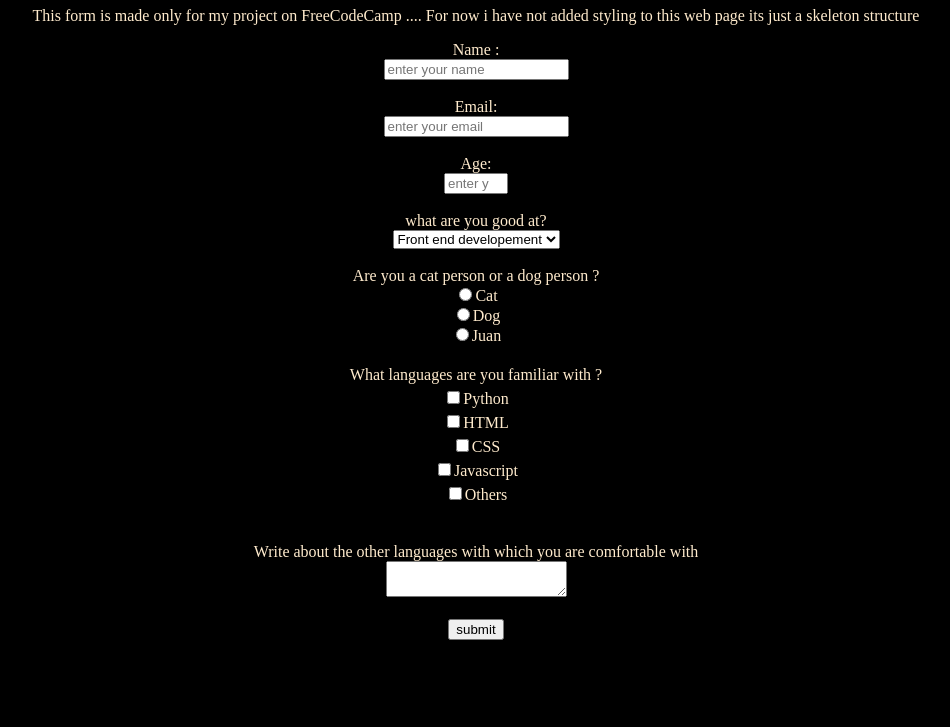
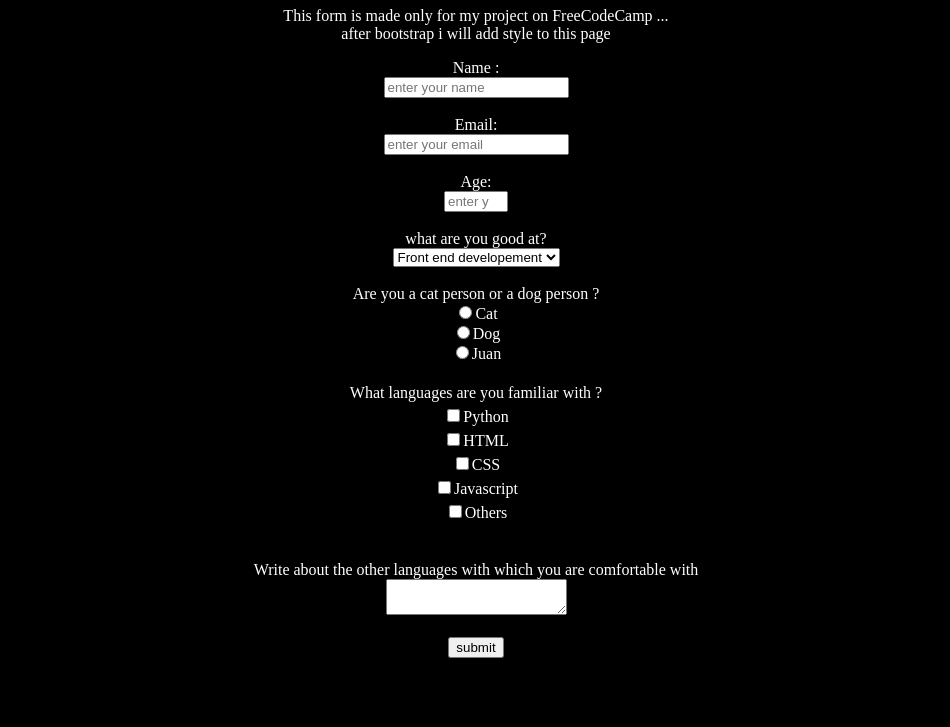
Before and after one commit to strangelavita/web-dev-basics, a plain HTML site: page FCC projects/Survey form/index.html in a window 1280 px wide. Shown: the part 73-800 px from the top of the page, without its empty margins (164-1114 px from the left). Drawn offline with Linux system fonts and the light colour scheme.

Commit message:
Add files via upload

```diff
--- a/FCC projects/Survey form/index.html
+++ b/FCC projects/Survey form/index.html
@@ -1,4 +1,4 @@
-<!DOCTYPE html>
+   <!DOCTYPE html>
 <html lang="en">
 <head>
     <meta charset="UTF-8">
@@ -15,11 +15,11 @@
 <body align = "center" class="classs1">
     <div >
     <h1 id = "title">Survey Form</h1>
-    <p id = "description"> This form is made only for my project on FreeCodeCamp
-        .... For now i have not added styling to this web page its just a skeleton structure
+    <p class = "box1" id = "description"> This form is made only for my project on FreeCodeCamp
+        ...<br> after bootstrap i will add style to this page
     </p>
 
-    <form id = "survey-form" action="#">
+    <form class = "box2" id = "survey-form" action="#">
     <label id ="name-label">
         Name :<br>
         <input id = "name" required type = "text" placeholder="enter your name">
--- a/FCC projects/Survey form/new.css
+++ b/FCC projects/Survey form/new.css
@@ -1,4 +1,21 @@
-.classs1{
+body{
         background-color: black;
-        color: blanchedalmond;
+        color : white;
 }
+/*
+h1{
+        font-family: Arial, Helvetica, sans-serif;
+}
+.box1{
+        width: 40%;
+        text-align: center;
+        margin: 30%;
+        height :25px;
+        position: absolute;
+}
+.box2{
+        width: 40%;
+        text-align: center;
+        margin: 30%;
+        position: absolute;
+}
```
